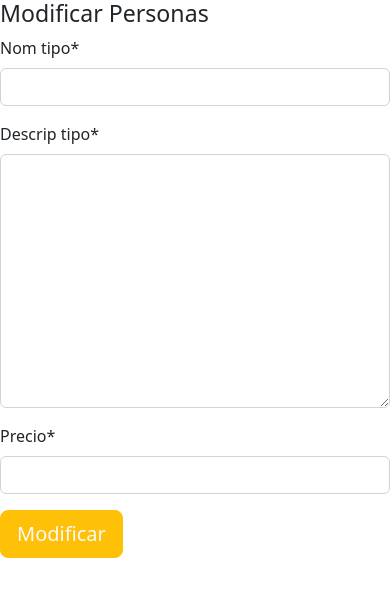
After one commit to JuanZweifel/veranumIng, a Django app: template app/templates/app/tipo_habitacion_modificar.htm in a window 390 px wide. The commit adds this page. Shown: the top 597 px of the page. Run offline with Django 4.2, Linux system fonts and the light colour scheme; the template is opened without the code that fills it: values that come from a table or form of the project are taken from there, others are empty; some libraries are stand-ins or nearby versions.

Commit message:
Auto stash before merge of "modifyelimtipo" and "origin/tipoHabitacion"

```diff
--- a/app/templates/app/tipo_habitacion.html
+++ b/app/templates/app/tipo_habitacion.html
@@ -12,6 +12,7 @@
                             <th scope="col">Nombre</th>
                             <th scope="col">Descripcion</th>
                             <th scope="col">Precio</th>
+                            <th> acciones </th>
                         </tr>
                     </thead>
                     <tbody>
@@ -20,7 +21,6 @@
                             <td scope="row">{{type.id_tipo_habitacion}}</td>
                             <td>{{type.nom_tipo}}</td>
                             <td>{{type.descrip_tipo}}</td>
-                            <td>{{type.precio}}</td>
                         </tr>
                         {% endfor %}
                     </tbody>
--- /dev/null
+++ b/app/templates/app/tipo_habitacion_modificar.htm
@@ -0,0 +1,24 @@
+{% extends 'app/base_tipo.html' %}
+{% load crispy_forms_tags %}
+
+{% block titulo %}Modificar tipo de habitacion{% endblock titulo %}
+
+{% block contenido %}
+
+<div class="row">
+    <div class="col-sm-4"></div>
+    <div class="col-sm-4">
+        <h3>Modificar Personas</h3>
+        <form action="" method="post" enctype="multipart/form-data">
+            {% csrf_token %}
+            {{form | crispy }}
+            <div>
+                <input type="submit" value="Modificar" class="btn btn-warning text-light btn-lg">
+            </div>
+
+        </form>
+    </div>
+    <div class="col-sm-4"></div>
+</div>
+
+{% endblock contenido %}
```
Also changed, not shown: app/migrations/0001_initial.py (added).
